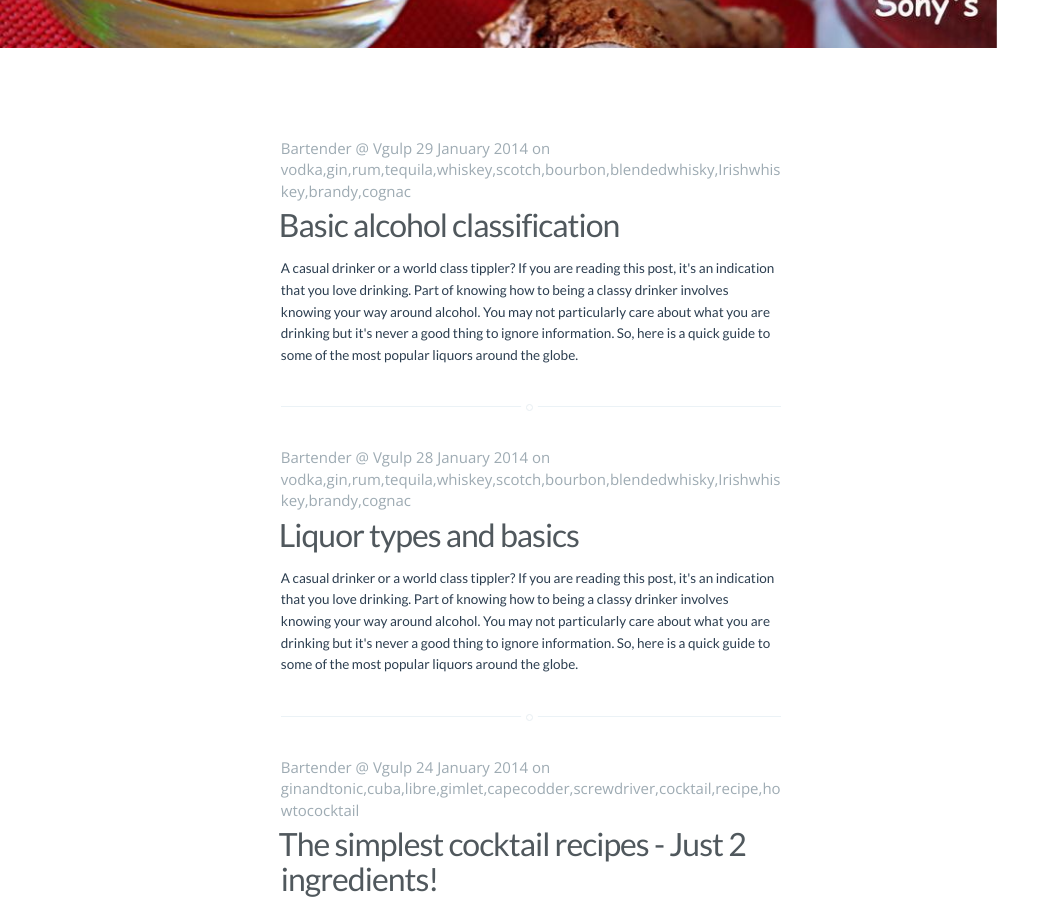
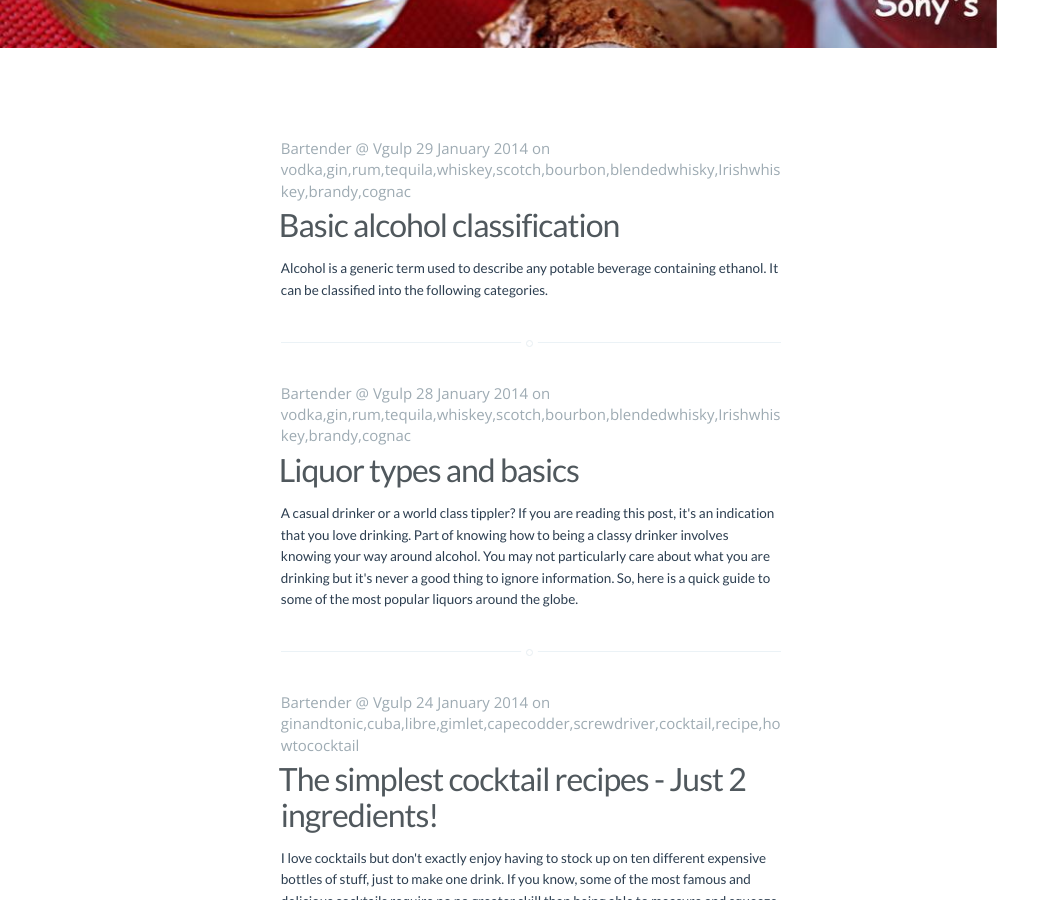
Before and after one commit to ajeeshpu/vgulp-jekyll, a Jekyll site: the page built from blog/index.html, in a window 1280 px wide and 900 px high, scrolled down 492 px. Shown: the whole window, without its empty margins (0-1060 px from the left). Built offline with Jekyll 4.4.1, drawn with Linux system fonts in a browser that asks for light colours; some web fonts are replaced; Markdown is read by kramdown in place of the engine named in the settings; the list of posts is cut into pages by our own code.

Commit message:
adding basics of liquor and updating timesetamp on the liquor types

```diff
--- a/_posts/2014-01-29-alcohol-classification.markdown
+++ b/_posts/2014-01-29-alcohol-classification.markdown
@@ -1,7 +1,7 @@
 ---
 layout: blog-post
 title:  "Basic alcohol classification"
-description: " A casual drinker or a world class tippler? If you are reading this post, it's an indication that you love drinking. Part of knowing how to being a classy drinker involves knowing your way around alcohol. You may not particularly care about what you are drinking but it's never a good thing to ignore information. So, here is a quick guide to some of the most popular liquors around the globe."
+description: "Alcohol is a generic term used to describe any potable beverage containing ethanol. It can be classified into the following categories."
 date:   2014-01-29 18:48:11
 tags: vodka, gin, rum, tequila, whiskey, scotch, bourbon, blended whisky, Irish whiskey, brandy, cognac
 categories: all_spirits
```
